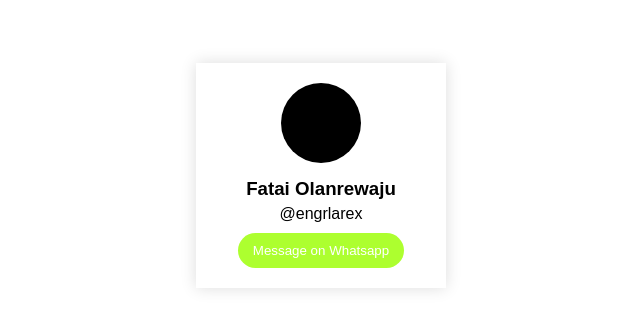
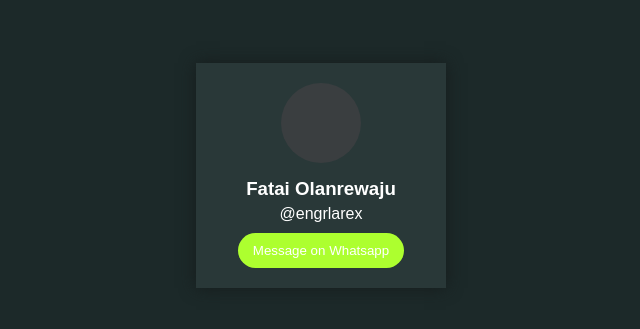
Before and after one commit to Phartai081/Profile-Card, a plain HTML site: page index.html in a window 1280 px wide. Shown: the part 225-554 px from the top of the page, without its empty margins (319-959 px from the left). Drawn offline with Linux system fonts and the light colour scheme.

Commit message:
Switched to dark mode colors

```diff
--- a/style.css
+++ b/style.css
@@ -12,6 +12,7 @@ body {
     display: flex;
     align-items: center;
     justify-content: center;
+    background-color: #1c2929;
 }
 .card {
     padding: 20px;
@@ -19,7 +20,11 @@ body {
     flex-direction: column;
     align-items: center;
     gap: 5px;
-    box-shadow: 0 0 15px #ddd;
+    box-shadow: 0 0 15px #161c1c;
+    background-color: #293838;
+
+    color: #fff;
+
     width: 250px;
 
 }
@@ -27,7 +32,7 @@ body {
 .card figure {
     width: 80px;
     height: 80px;
-    background-color: #000000;
+    background-color: #3a3e40;
     border-radius: 50%;
     margin-bottom: 10px;
 }
```
